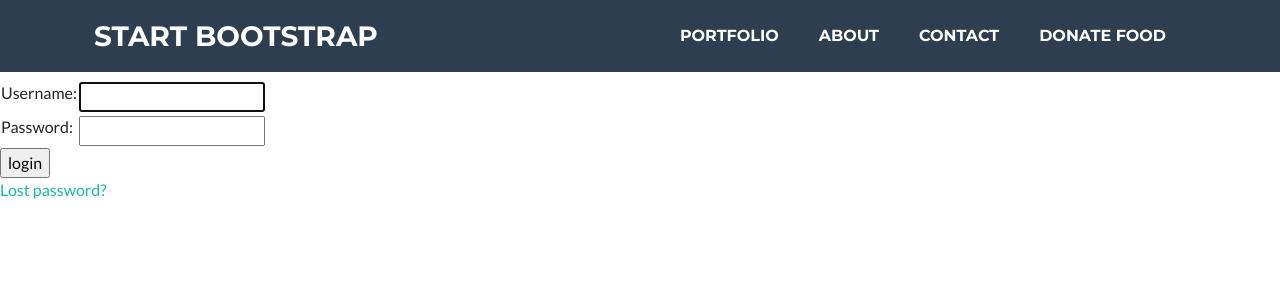
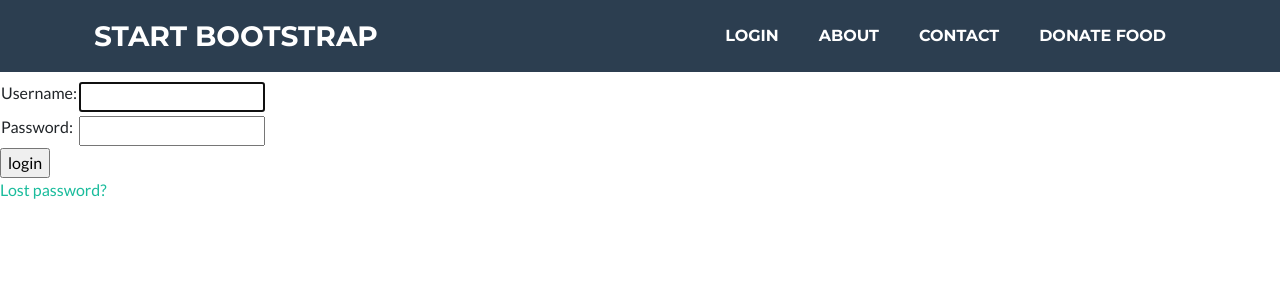
Before and after one commit to ericmiranda7/excessFood, a Django app: page /accounts/login/ in a window 1280 px wide. Shown: the top 300 px of the page. Run offline with Django 3.2, Linux system fonts and the light colour scheme; some libraries are stand-ins or nearby versions.

Commit message:
add login link

```diff
--- a/templates/base_template.html
+++ b/templates/base_template.html
@@ -29,7 +29,7 @@
                 </button>
                 <div class="collapse navbar-collapse" id="navbarResponsive">
                     <ul class="navbar-nav ml-auto">
-                        <li class="nav-item mx-0 mx-lg-1"><a class="nav-link py-3 px-0 px-lg-3 rounded js-scroll-trigger" href="#portfolio">Portfolio</a></li>
+                        <li class="nav-item mx-0 mx-lg-1"><a class="nav-link py-3 px-0 px-lg-3 rounded js-scroll-trigger" href="{% url 'login' %}">Login</a></li>
                         <li class="nav-item mx-0 mx-lg-1"><a class="nav-link py-3 px-0 px-lg-3 rounded {% if request.resolver_match.url_name == 'about'%}active{% endif %}" href="{% url 'about'%}">About</a></li>
                         <li class="nav-item mx-0 mx-lg-1"><a class="nav-link py-3 px-0 px-lg-3 rounded js-scroll-trigger" href="{% url 'contact'%}">Contact</a></li>
                         <li class="nav-item mx-0 mx-lg-1"><a class="nav-link py-3 px-0 px-lg-3 rounded js-scroll-trigger" href="{% url 'donate' %}">Donate Food</a></li>
```
